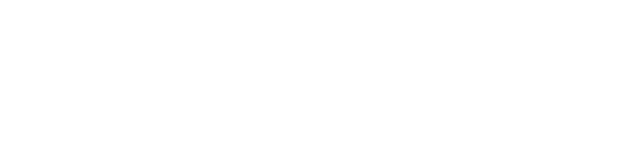
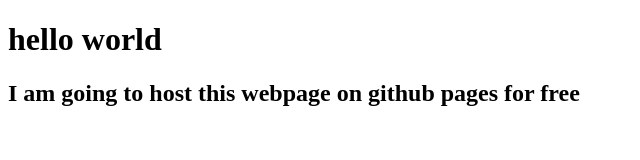
Before and after one commit to Shehroz050/first-website, a plain HTML site: page index.html in a window 1280 px wide. Shown: the whole page, without its empty margins (0-640 px from the left). Drawn offline with Linux system fonts and the light colour scheme.

Commit message:
just a heading

```diff
--- a/index.html
+++ b/index.html
@@ -11,6 +11,11 @@
 <body>
 
     <!-- https://developer.mozilla.org/en-US/docs/web/HTML/Element -->
+
+
+    <h1> hello world </h1>
+
+    <h2>I am going to host this webpage on github pages for free</h2>
 </body>
 
 </html>
```
